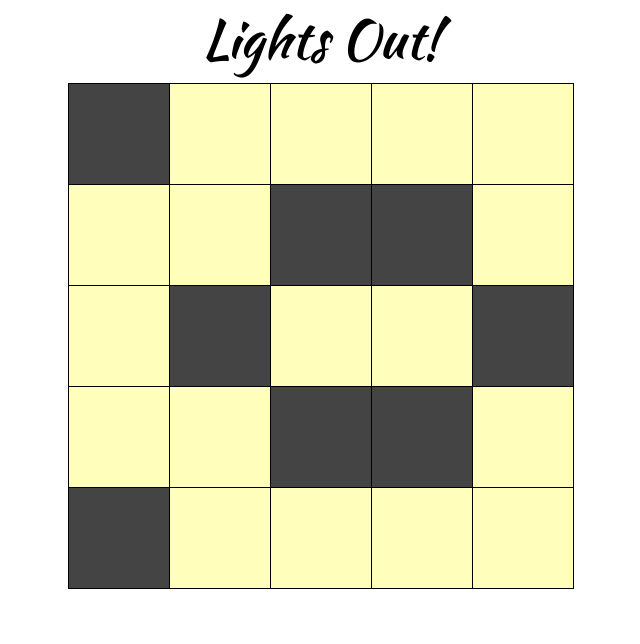
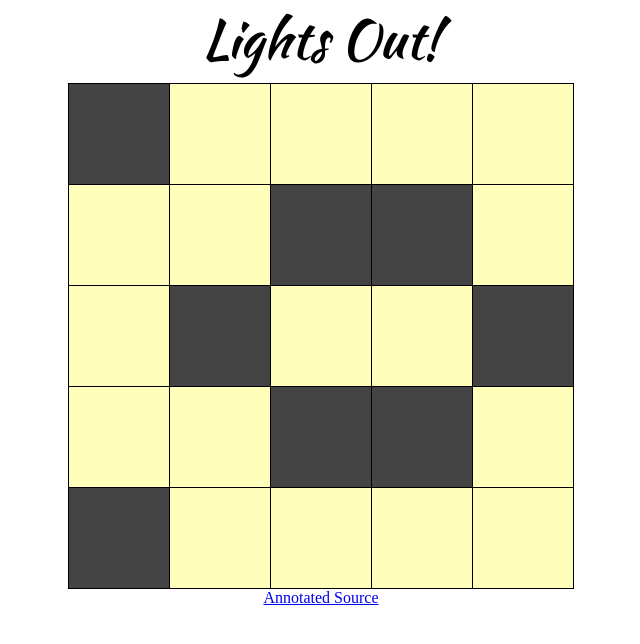
Before and after one commit to chuckha/lightsout, a website: page www/index.html in a window 1280 px wide. Shown: the whole page, without its empty margins (319-959 px from the left). Drawn offline with Linux system fonts and the light colour scheme.

Commit message:
added a link for the annotated source

```diff
--- a/www/index.html
+++ b/www/index.html
@@ -7,5 +7,8 @@
     </head>
     <body>
       <header>Lights Out!</header>
+      <footer>
+        <a href="docs/game.html">Annotated Source</a>
+      </footer>
     </body>
 </html>
```
